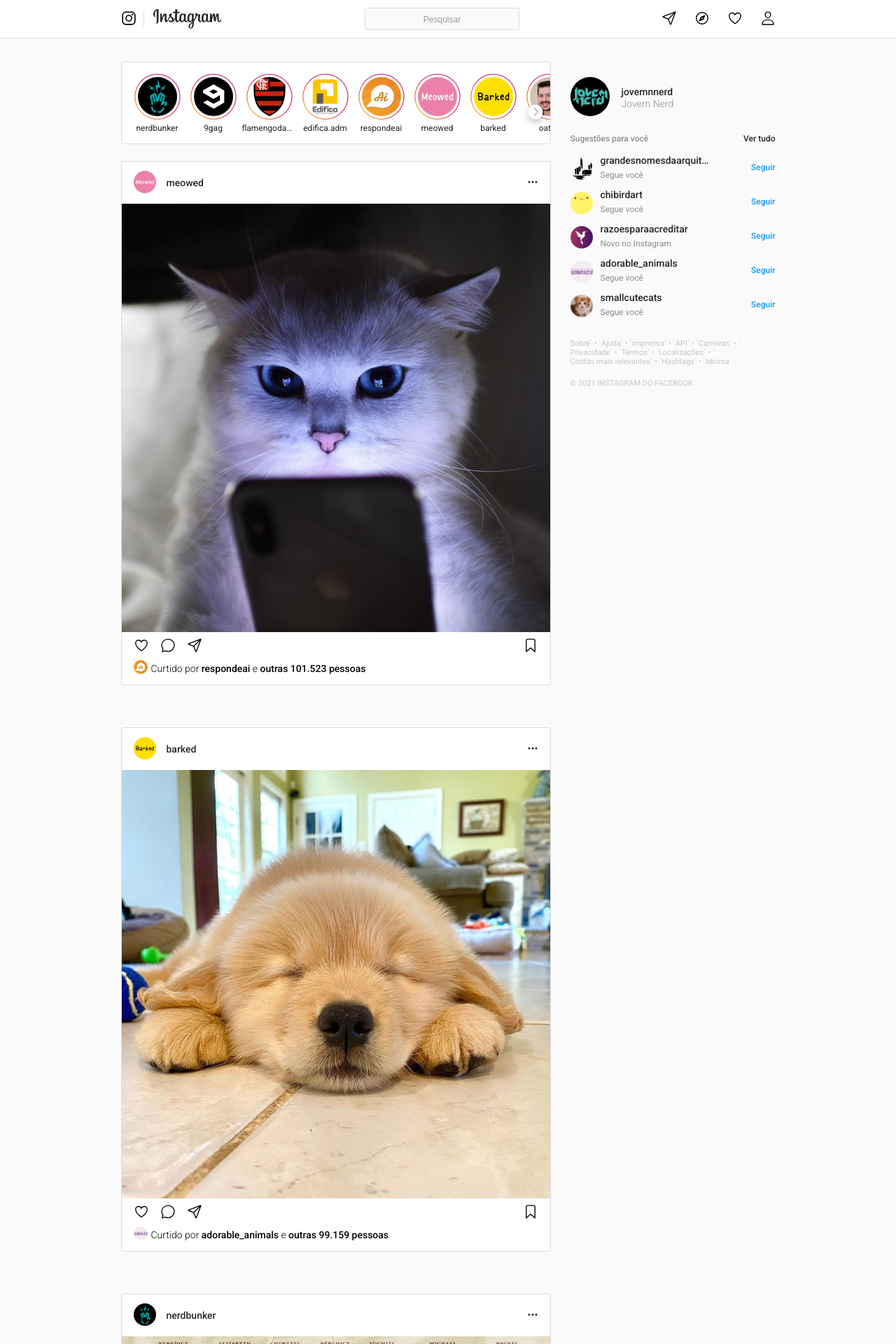
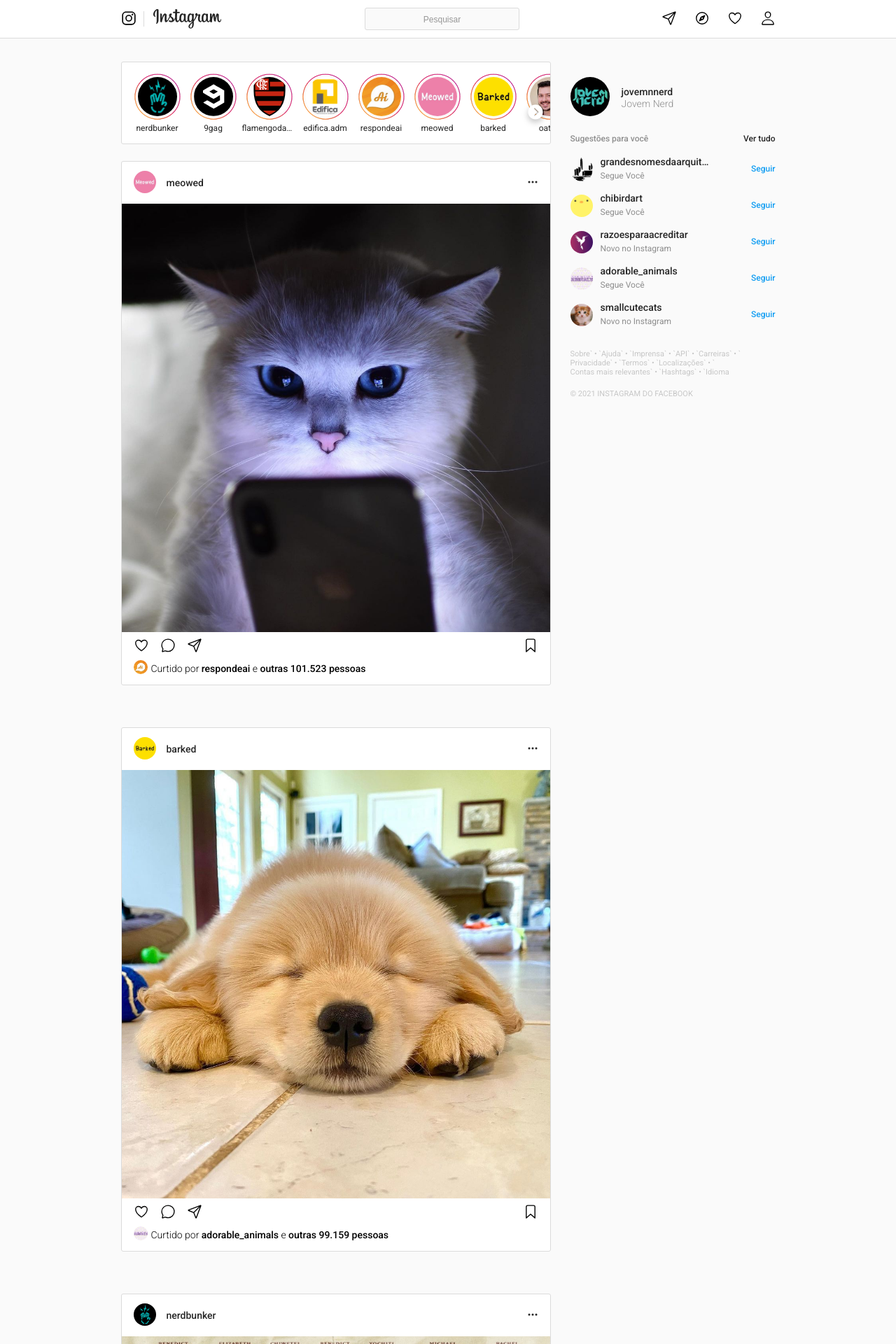
Before and after one commit to ZeGuilhermeYung/projeto7-instagramreact, a JavaScript app: page / in a window 1280 px wide. Shown: the top 1920 px of the page at 70% size. Built offline with nearby package versions, Linux system fonts and the light colour scheme.

Commit message:
props e map da sideBar e do Post

```diff
--- a/public/style.css
+++ b/public/style.css
@@ -246,68 +246,68 @@ main {
     font-size: 16px;
     color: #262626;
 }
-.midia-post {
+.post-media {
     display: flex;
     align-items: center;
     justify-content: center;
 }
-.midia-post img{
+.post-media img{
     width: 612px;
     height: 612px;
 }
-.midia-post img:hover {
+.post-media img:hover {
     transition: all 0.65s ease-in-out;
     filter: brightness(90%);
     box-shadow: 2px 2px 5px DBDBDB;
 }
-.rodape-post {
+.post-footer {
     height: 76px;
     margin: 0 17px;
 }
-.post-primeira-linha {
+.post-first-line {
     height: 31px;
     margin-top: 5px;
     display: flex;
     align-items: center;
     justify-content: space-between;
 }
-.post-primeira-linha div {
+.post-first-line div {
     width: 98px;
     display: flex;
     justify-content: space-between;
 }
-.post-primeira-linha ion-icon {
+.post-first-line ion-icon {
     color: black;
     font-size: 22px;
 }
-.post-primeira-linha div a ion-icon:last-child {
+.post-first-line div a ion-icon:last-child {
     display: none;
 }
-.post-primeira-linha a:active ion-icon:first-child {
+.post-first-line a:active ion-icon:first-child {
     display: none;
 }
-.post-primeira-linha a:active ion-icon:last-child {
+.post-first-line a:active ion-icon:last-child {
     display: flex;
 }
-.post-primeira-linha a:active .normal {
+.post-first-line a:active .normal {
     color: #000000;
 }
-.post-primeira-linha a:active .like {
+.post-first-line a:active .like {
     color: red;
 }
-.post-segunda-linha {
+.post-second-line {
     height: 31px;
     margin-bottom: 9px;
     display: flex;
     align-items: center;
 }
-.post-segunda-linha img {
+.post-second-line img {
     width: 20px;
     height: 20px;
     border-radius: 50%;
     margin-right: 5px;
 }
-.post-segunda-linha strong {
+.post-second-line strong {
     color: #000000;
 }
 
@@ -343,49 +343,48 @@ aside {
 .my-profile p {
     margin-bottom: 1px;
 }
-.sugestions {
+.suggestions {
     width: 100%;
     margin-bottom: 33px;
 }
-.sugestions > div {
+.suggestions-title {
     height: 15px;
     margin-bottom: 17px;
     display: flex;
     justify-content: space-between;
 }
-.sugestions-title h4, .sugestions-title h5 {
+.suggestions-title h4, .suggestions-title h5 {
     font-weight: 500;
 }
 li {
-    height: 32px;
+    height: 35px;
     margin-bottom: 17px;
     display: flex;
     align-items: center;
     justify-content: space-between;
 }
-.sugestions-profiles h1 {
+.profile-suggestion h1 {
     width: 160px;
     overflow: hidden;
     text-overflow: ellipsis;
 }
-.sugestions-profiles {
+.profile-suggestion {
+    height: 100%;
     display: flex;
     align-items: center;
-
 }
-.sugestions-profiles > div {
+.profile-suggestion > div {
+    height: 100%;
+    display: flex;
     flex-direction: column;
     justify-content: space-between;
 }
-.sugestions-profiles img {
+.profile-suggestion img {
     width: 32px;
-    height: 32px;
+    height: 100%;
     border-radius: 50%;
     margin-top: 6px;
     margin-right: 11px;
-}
-.sugestions-profiles h1 {
-    margin-bottom: 6px;
 }
 .options-configs h6 {
     display: flex;
@@ -454,7 +453,7 @@ footer {
         border-left: none;
         border-radius: 0;
     }
-    .midia-post img{
+    .post-media img{
         width: 100%;
         height: 100%;
     }
--- a/src/components/IconsClick.js
+++ b/src/components/IconsClick.js
@@ -2,7 +2,7 @@ export default function IconsClick(props) {
   return (
     <a href={props.link}>
       <ion-icon name={props.visibleIcon} alt={props.alt}></ion-icon>
-      <ion-icon name={props.activeIcon} alt={props.alt}></ion-icon>
+      <ion-icon className={props.class} name={props.activeIcon} alt={props.alt}></ion-icon>
     </a>
   );
 }
--- a/src/components/Main/SideBar.js
+++ b/src/components/Main/SideBar.js
@@ -1,4 +1,4 @@
-import Sugestions from "./SideBar/Sugestions.js";
+import Suggestions from "./SideBar/Suggestions.js";
 import OptionsConfig from "./SideBar/OptionsConfig.js";
 
 function MyProfile(props) {
@@ -17,7 +17,7 @@ export default function SideBar() {
   return (
     <aside>
       <MyProfile link="https://www.instagram.com/jovemnerd/" image="./assets/img/Jovem-Nerd.jpg" alt="ir para perfil do Jovem Nerd" username="jovemnnerd" title="Jovem Nerd"/>
-      <Sugestions />
+      <Suggestions />
       <OptionsConfig />
     </aside>
   );
--- a/src/components/Main/SideBar/Sugestions.js
+++ /dev/null
@@ -1,62 +0,0 @@
-export default function Sugestions() {
-  return (
-    <div className="sugestions">
-          <div className="sugestions-title">
-              <h5>Sugestões para você</h5>
-              <a href="https://www.instagram.com/explore/people/"><h4>Ver tudo</h4></a>
-          </div>
-          <ul>
-              <li>
-                  <div className="sugestions-profiles">
-                      <a href="https://www.instagram.com/grandesnomesdaarquitetura/"><img src="./assets/img/arquitetura.svg" alt="ir para o perfil de Grandes nomes da Arquitetura"/></a>
-                      <div>
-                          <a href="https://www.instagram.com/grandesnomesdaarquitetura/"><p><h1>grandesnomesdaarquitetura</h1></p></a>
-                          <p><h5>Segue você</h5></p>
-                      </div>
-                  </div>
-                  <a href=""><h3>Seguir</h3></a>
-              </li>
-              <li>
-                  <div className="sugestions-profiles">
-                      <a href="https://www.instagram.com/chibirdart/"><img src="./assets/img/chibirdart-logo.jpeg" alt="ir para o perfil de chibirdart"/></a>
-                      <div>
-                          <a href="https://www.instagram.com/chibirdart/"><p><h1>chibirdart</h1></p></a>
-                          <p><h5>Segue você</h5></p>
-                      </div>
-                  </div>
-                  <a href=""><h3>Seguir</h3></a>
-              </li>
-              <li>
-                  <div className="sugestions-profiles">
-                      <a href="https://www.instagram.com/razoesparaacreditar/"><img src="./assets/img/razoes-para-acreditar-logo.jpeg" alt="ir para o perfil de Razões para Acreditar"/></a>
-                      <div>
-                          <a href="https://www.instagram.com/razoesparaacreditar/"><p><h1>razoesparaacreditar</h1></p></a>
-                          <p><h5>Novo no Instagram</h5></p>
-                      </div>
-                  </div>
-                  <a href=""><h3>Seguir</h3></a>
-              </li>
-              <li>
-                  <div className="sugestions-profiles">
-                      <a href="https://www.instagram.com/adorable___animals/"><img src="./assets/img/adorable_animals-logo.jpeg" alt="ir para o perfil de Adorable Animals"/></a>
-                      <div>
-                          <a href="https://www.instagram.com/adorable___animals/"><p><h1>adorable_animals</h1></p></a>
-                          <p><h5>Segue você</h5></p>
-                      </div>
-                  </div>
-                  <a href=""><h3>Seguir</h3></a>
-              </li>
-              <li>
-                  <div className="sugestions-profiles">
-                      <a href="https://www.instagram.com/smallcutecats/"><img src="./assets/img/smallcutecats-logo.jpeg" alt="ir para o perfil de Small Cute Cats"/></a>
-                      <div>
-                          <a href="https://www.instagram.com/smallcutecats/"><p><h1>smallcutecats</h1></p></a>
-                          <p><h5>Segue você</h5></p>
-                      </div>
-                  </div>
-                  <a href=""><h3>Seguir</h3></a>
-              </li>
-          </ul>
-        </div>
-  );
-}
--- /dev/null
+++ b/src/components/Main/SideBar/Suggestions.js
@@ -0,0 +1,36 @@
+function ProfileSuggestion(props) {
+  return (
+    <li>
+      <div className="profile-suggestion">
+        <a href={props.link}><img src={props.img} alt={props.alt}/></a>
+        <div>
+            <a href={props.link}><p><h1>{props.username}</h1></p></a>
+            <p><h5>{props.followYou ? "Segue Você" : "Novo no Instagram"}</h5></p>
+        </div>
+      </div>
+      <a href=""><h3>Seguir</h3></a>
+    </li>
+  );
+}
+
+export default function Suggestions() {
+  const profiles = [
+    {link:"https://www.instagram.com/grandesnomesdaarquitetura/", img:"./assets/img/arquitetura.svg", alt:"ir para o perfil de Grandes nomes da Arquitetura", username:"grandesnomesdaarquitetura", followYou:true},
+    {link:"https://www.instagram.com/chibirdart/", img:"./assets/img/chibirdart-logo.jpeg", alt:"ir para o perfil de chibirdart", username:"chibirdart", followYou:true},
+    {link:"https://www.instagram.com/razoesparaacreditar/", img:"./assets/img/razoes-para-acreditar-logo.jpeg", alt:"ir para o perfil de Razões para Acreditar", username:"razoesparaacreditar"},
+    {link:"https://www.instagram.com/adorable___animals/", img:"./assets/img/adorable_animals-logo.jpeg", alt:"ir para o perfil de Adorable Animals", username:"adorable_animals", followYou:true},
+    {link:"https://www.instagram.com/smallcutecats/", img:"./assets/img/smallcutecats-logo.jpeg", alt:"ir para o perfil de Small Cute Cats", username:"smallcutecats"}
+  ];
+
+  return (
+    <div className="suggestions">
+      <div className="suggestions-title">
+        <h5>Sugestões para você</h5>
+        <a href="https://www.instagram.com/explore/people/"><h4>Ver tudo</h4></a>
+      </div>
+      <ul>
+        {profiles.map(profile => <ProfileSuggestion link={profile.link} img={profile.img} alt={profile.alt} username={profile.username} followYou={profile.followYou}/>)}
+      </ul>
+    </div>
+  );
+}
--- a/src/components/Main/StoriesPosts/Posts.js
+++ b/src/components/Main/StoriesPosts/Posts.js
@@ -1,78 +1,83 @@
-export default function Posts() {
+import IconsClick from "../../IconsClick";
+
+function Post(props) {
   return (
-    <div className="posts">
-      <div className="post">
+    <div className="post">
         <div className="post-header">
           <div>
-              <a href="https://www.instagram.com/meowed/"><img src="./assets/img/meowed-logo.jpeg" alt="ir para perfil de Meowed"/></a>
-              <a href="https://www.instagram.com/meowed/" alt="ir para perfil de Meowed"><h1>meowed</h1></a>
+              <a href={props.userLink}><img src={props.userImg} alt={`ir para o perfil de ${props.altUser}`}/></a>
+              <a href={props.userLink} alt={`ir para o perfil de ${props.altUser}`}><h1>{props.userName}</h1></a>
           </div>
-          <a href="https://www.instagram.com/meowed/"><ion-icon name="ellipsis-horizontal"></ion-icon></a>
+          <a href={props.userLink}><ion-icon name="ellipsis-horizontal"></ion-icon></a>
         </div>
-        <a className="midia-post" href="https://www.instagram.com/p/CeTqGa9suvB/"><img src="./assets/img/gato-telefone.jpeg" alt="gato olhando um telefone"/></a>
-        <div className="rodape-post">
-          <div className="post-primeira-linha">
+        <a className="post-media" href={props.postLink}><img src={props.postMedia} alt={props.altPost}/></a>
+        <div className="post-footer">
+          <div className="post-first-line">
             <div>
-              <a href=""><ion-icon name="heart-outline"></ion-icon><ion-icon className="like" name="heart"></ion-icon></a>
-              <a href=""><ion-icon name="chatbubble-outline"></ion-icon><ion-icon className="normal" name="chatbubble"></ion-icon></a>
-              <a href=""><ion-icon name="paper-plane-outline"></ion-icon><ion-icon className="normal" name="paper-plane"></ion-icon></a>
+              <IconsClick visibleIcon="heart-outline" class="like" activeIcon="heart"/>
+              <IconsClick visibleIcon="chatbubble-outline" class="normal" activeIcon="chatbubble"/>
+              <IconsClick visibleIcon="paper-plane-outline" class="normal" activeIcon="paper-plane"/>
             </div>
             <a href=""><ion-icon name="bookmark-outline"></ion-icon></a>
           </div>
-          <div className="post-segunda-linha">
-            <a href="https://www.instagram.com/respondeai/"><img src="./assets/img/Responde-ai.jpeg" alt="ir para perfil de Responde Aí"/></a>
-            <p><h2>Curtido por <a href="https://www.instagram.com/respondeai/"><strong>respondeai</strong></a> e <a href="https://www.instagram.com/p/CeTqGa9suvB/liked_by/"><strong>outras 101.523 pessoas</strong></a></h2></p>
+          <div className="post-second-line">
+            <a href={props.visitorLink}><img src={props.visitorImg} alt={`ir para o perfil de ${props.visitorAlt}`}/></a>
+            <p><h2>Curtido por <a href={props.visitorLink}><strong>{props.visitorName}</strong></a> e <a href={`${props.postLink}liked_by/`}><strong>outras {props.numberLikes} pessoas</strong></a></h2></p>
           </div>
         </div>
       </div>
-      <div className="post">
-          <div className="post-header">
-              <div>
-                  <a href="https://www.instagram.com/barked/"><img src="./assets/img/Barked-logo.jpeg" alt="ir para perfil de barked"/></a>
-                  <a href="https://www.instagram.com/barked/" alt="ir para perfil de barked"><h1>barked</h1></a>
-              </div>
-              <a href="https://www.instagram.com/barked/"><ion-icon name="ellipsis-horizontal"></ion-icon></a>
-          </div>
-          <a className="midia-post" href="https://www.instagram.com/p/Cea2J5OPSGB/"><img src="./assets/img/cachorro-relaxado.jpeg" alt="cachorro relaxado"/></a>
-          <div className="rodape-post">
-              <div className="post-primeira-linha">
-                  <div>
-                      <a href=""><ion-icon name="heart-outline"></ion-icon><ion-icon className="like" name="heart"></ion-icon></a>
-                      <a href=""><ion-icon name="chatbubble-outline"></ion-icon><ion-icon className="normal" name="chatbubble"></ion-icon></a>
-                      <a href=""><ion-icon name="paper-plane-outline"></ion-icon><ion-icon className="normal" name="paper-plane"></ion-icon></a>
-                  </div>
-                  <a href=""><ion-icon name="bookmark-outline"></ion-icon></a>
-              </div>
-              <div className="post-segunda-linha">
-                  <a href="https://www.instagram.com/adorable___animals/"><img src="./assets/img/adorable_animals-logo.jpeg" alt="ir para perfil de Adorable Animals"/></a>
-                  <p><h2>Curtido por <a href="https://www.instagram.com/adorable___animals/"><strong>adorable_animals</strong></a> e <a href="https://www.instagram.com/p/Cea2J5OPSGB/liked_by/"><strong>outras 99.159 pessoas</strong></a></h2></p>
-              </div>
-          </div>
-      </div>
-      <div className="post">
-          <div className="post-header">
-              <div>
-                  <a href="https://www.instagram.com/nerdbunker/"><img src="./assets/img/nerbunker-logo.jpg" alt="ir para perfil de nerd bunker"/></a>
-                  <a href="https://www.instagram.com/nerdbunker/" alt="ir para perfil de nerd bunker"><h1>nerdbunker</h1></a>
-              </div>
-              <a href="https://www.instagram.com/nerdbunker/"><ion-icon name="ellipsis-horizontal"></ion-icon></a>
-          </div>
-          <a className="midia-post" href="https://www.instagram.com/p/Cd0-Tvus-10/"><img src="./assets/img/dr-estranho-poster.png" alt="pôster do filme Doutor Estranho no Multiverso da Loucura"/></a>
-          <div className="rodape-post">
-              <div className="post-primeira-linha">
-                  <div>
-                      <a href=""><ion-icon name="heart-outline"></ion-icon><ion-icon className="like" name="heart"></ion-icon></a>
-                      <a href=""><ion-icon name="chatbubble-outline"></ion-icon><ion-icon className="normal" name="chatbubble"></ion-icon></a>
-                      <a href=""><ion-icon name="paper-plane-outline"></ion-icon><ion-icon className="normal" name="paper-plane"></ion-icon></a>
-                  </div>
-                  <a href=""><ion-icon name="bookmark-outline"></ion-icon></a>
-              </div>
-              <div className="post-segunda-linha">
-                  <a href="https://www.instagram.com/oatila/"><img src="./assets/img/atila-foto.png" alt="ir para perfil de Átila Iamarino" /></a>
-                  <p><h2>Curtido por <a href="https://www.instagram.com/oatila/"><strong>oatila</strong></a> e <a href="https://www.instagram.com/p/Cd0-Tvus-10/liked_by/"><strong>outras 1.254.159 pessoas</strong></a></h2></p>
-              </div>
-          </div>
-      </div>
-  </div>
   );
 }
+
+export default function Posts() {
+  const posts = [
+    {
+      userLink:"https://www.instagram.com/meowed/",
+      userImg:"./assets/img/meowed-logo.jpeg",
+      altUser:"Meowed",
+      userName:"meowed",
+      postLink:"https://www.instagram.com/p/CeTqGa9suvB/",
+      postMedia:"./assets/img/gato-telefone.jpeg",
+      altPost:"gato olhando um telefone",
+      visitorLink:"https://www.instagram.com/respondeai/",
+      visitorImg:"./assets/img/Responde-ai.jpeg",
+      visitorAlt:"Responde Aí",
+      visitorName:"respondeai",
+      numberLikes:"101.523"
+    },
+    {
+      userLink:"https://www.instagram.com/barked/",
+      userImg:"./assets/img/Barked-logo.jpeg",
+      altUser:"Barked",
+      userName:"barked",
+      postLink:"https://www.instagram.com/p/Cea2J5OPSGB/",
+      postMedia:"./assets/img/cachorro-relaxado.jpeg",
+      altPost:"cachorro relaxado",
+      visitorLink:"https://www.instagram.com/adorable___animals/",
+      visitorImg:"./assets/img/adorable_animals-logo.jpeg",
+      visitorAlt:"Adorable Animals",
+      visitorName:"adorable_animals",
+      numberLikes:"99.159"
+    },
+    {
+      userLink:"https://www.instagram.com/nerdbunker/",
+      userImg:"./assets/img/nerbunker-logo.jpg",
+      altUser:"Nerd Bunker",
+      userName:"nerdbunker",
+      postLink:"https://www.instagram.com/p/Cd0-Tvus-10/",
+      postMedia:"./assets/img/dr-estranho-poster.png",
+      altPost:"pôster do filme Doutor Estranho no Multiverso da Loucura",
+      visitorLink:"https://www.instagram.com/respondeai/",
+      visitorImg:"https://www.instagram.com/oatila/",
+      visitorAlt:"Átila Iamarino",
+      visitorName:"oatila",
+      numberLikes:"1.254.159"
+    }
+  ];
+
+  return (
+    <div className="posts">
+      {posts.map(post => <Post userLink={post.userLink} userImg={post.userImg} altUser={post.altUser} userName={post.userName} postLink={post.postLink} postMedia={post.postMedia} altPost={post.altPost} visitorLink={post.visitorLink} visitorImg={post.visitorImg} visitorAlt={post.visitorAlt} visitorName={post.visitorName} numberLikes={post.numberLikes} />)}
+    </div>
+  );
+}
```
